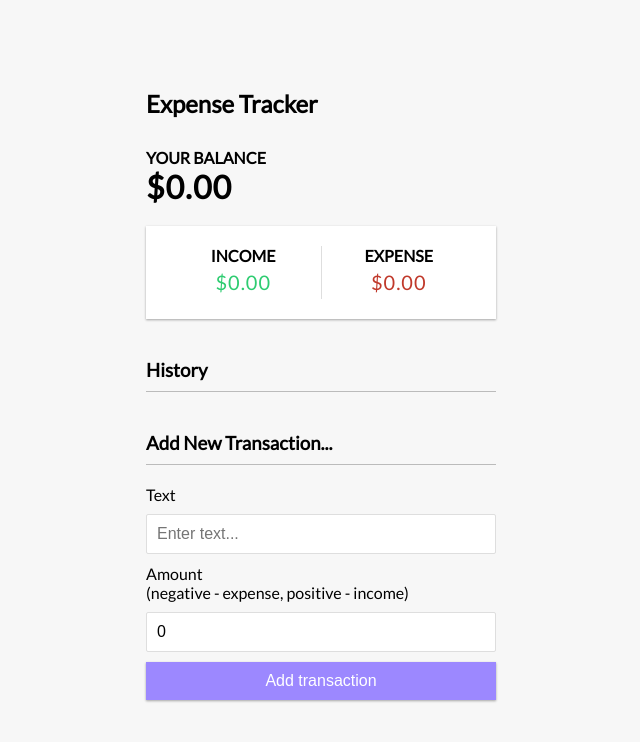
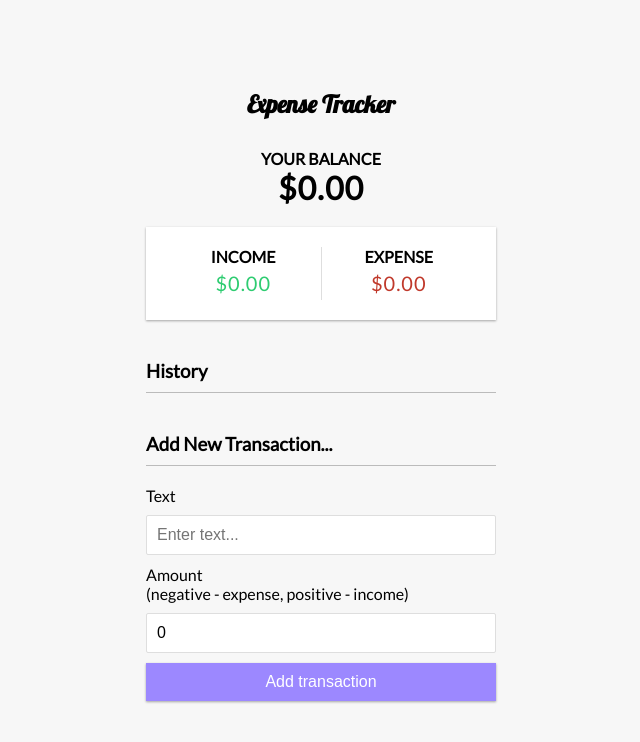
Before and after one commit to divyaprakashdp/expense-tracker-app, a React (Create React App) app: page / in a window 1280 px wide. Shown: the top 742 px of the page, without its empty margins (319-959 px from the left). Built offline with nearby package versions, Linux system fonts and the light colour scheme.

Commit message:
Changed App header font and alignment

```diff
--- a/src/App.css
+++ b/src/App.css
@@ -1,4 +1,5 @@
 @import url('https://fonts.googleapis.com/css?family=Lato&display=swap');
+@import url('https://fonts.googleapis.com/css2?family=Lobster&family=Roboto:ital,wght@1,300&display=swap');
 
 :root {
   --box-shadow: 0 1px 3px rgba(0, 0, 0, 0.12), 0 1px 2px rgba(0, 0, 0, 0.24);
@@ -39,6 +40,20 @@ h4 {
   margin: 0;
   text-transform: uppercase;
 }
+
+.AppHeader{
+  font-family: 'Lobster', sans-serif;
+  display: flex;
+  justify-content: center;
+
+}
+
+.balance{
+  display: block;
+  text-align: center;
+}
+
+
 
 .inc-exp-container {
   background-color: #fff;
--- a/src/Component/Balance.js
+++ b/src/Component/Balance.js
@@ -7,10 +7,10 @@ const Balance = () =>{
     const total = amounts.reduce((acc, item)=>(acc += item),0).toFixed(2)
 
     return(
-        <>
+        <div className="balance">
             <h4>Your Balance</h4>
             <h1 id="balance">${total}</h1>
-        </>
+        </div>
     )
 }
 
--- a/src/Component/Header.js
+++ b/src/Component/Header.js
@@ -2,7 +2,7 @@ import React from "react";
 
 const Header = () => {
     return(
-        <h2>
+        <h2 className="AppHeader">
             Expense Tracker
         </h2>
     )
```
